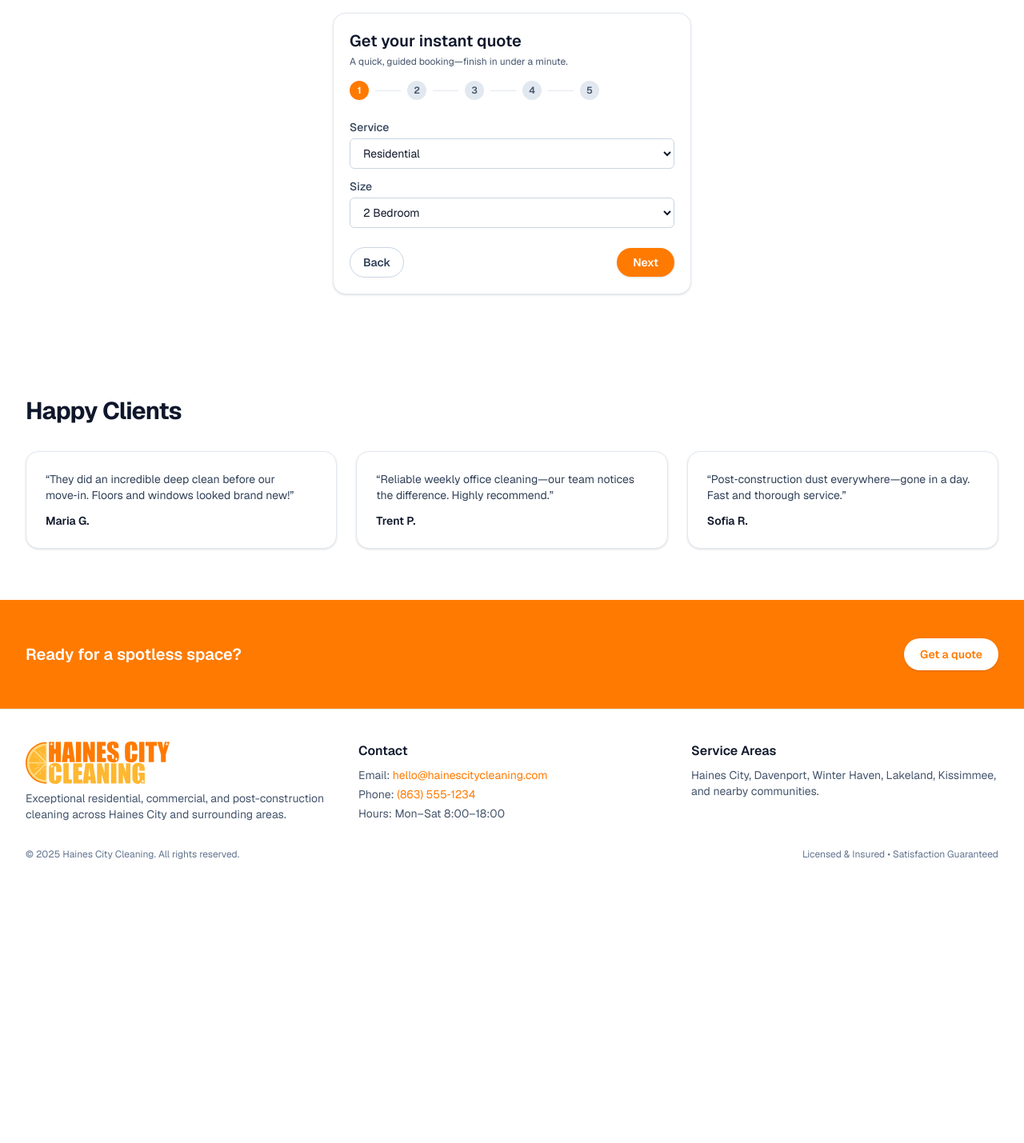
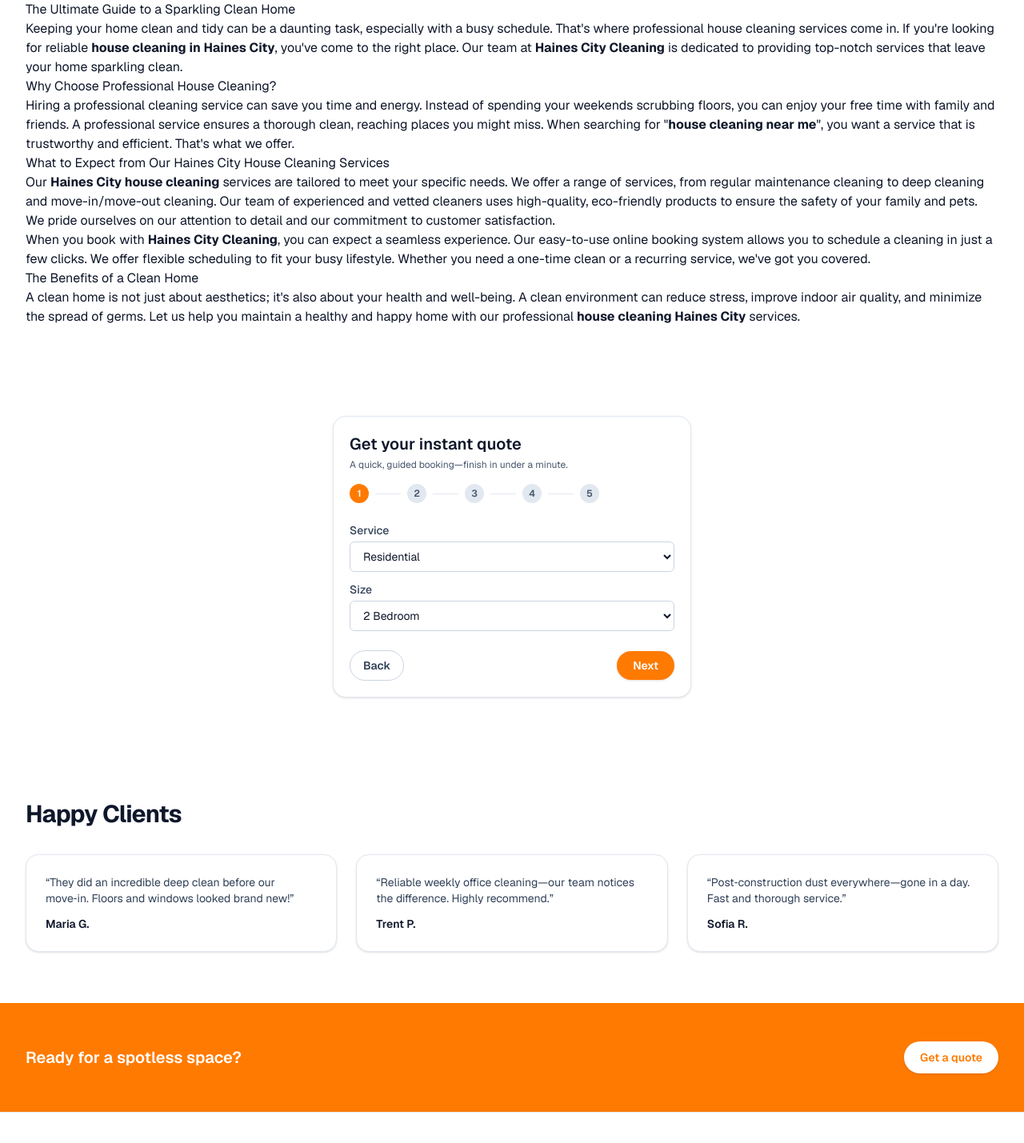
Before and after one commit to QASchoolUSA/Haines-City-Cleaning, a Next.js app: page / in a window 1280 px wide. Shown: the part 1260-2689 px from the top of the page at 80% size. Before the commit the page ends 2376 px from the top, so only its background shows below. Built offline with nearby package versions, Linux system fonts and the light colour scheme.

Commit message:
feat: Add house cleaning article and footer links
- Adds a new component 'HouseCleaningArticle.tsx' with a medium-sized article about house cleaning.
- Includes the new article component on the homepage.
- Adds links to residential, commercial, and post-construction cleaning pages in the footer.

```diff
--- a/src/app/page.tsx
+++ b/src/app/page.tsx
@@ -1,6 +1,7 @@
 import Hero from "@/components/Hero";
 import Services from "@/components/Services";
 import Benefits from "@/components/Benefits";
+import HouseCleaningArticle from "@/components/HouseCleaningArticle";
 import BookingWidget from "@/components/BookingWidget";
 import Testimonials from "@/components/Testimonials";
 
@@ -10,6 +11,7 @@ export default function Home() {
       <Hero />
       <Services />
       <Benefits />
+      <HouseCleaningArticle />
       <BookingWidget />
       <Testimonials />
   <section className="bg-[#FF7A00]">
--- a/src/components/Footer.tsx
+++ b/src/components/Footer.tsx
@@ -21,6 +21,14 @@ export default function Footer() {
             </ul>
           </div>
           <div>
+            <h3 className="text-base font-semibold text-slate-900">Services</h3>
+            <ul className="mt-2 space-y-1 text-sm text-slate-600">
+              <li><Link href="/services/residential" className="text-[#FF7A00] hover:underline">Residential Cleaning</Link></li>
+              <li><Link href="/services/commercial" className="text-[#FF7A00] hover:underline">Commercial Cleaning</Link></li>
+              <li><Link href="/services/post-construction" className="text-[#FF7A00] hover:underline">Post-Construction Cleaning</Link></li>
+            </ul>
+          </div>
+          <div>
             <h3 className="text-base font-semibold text-slate-900">Service Areas</h3>
             <p className="mt-2 text-sm text-slate-600">Haines City, Davenport, Winter Haven, Lakeland, Kissimmee, and nearby communities.</p>
           </div>
--- /dev/null
+++ b/src/components/HouseCleaningArticle.tsx
@@ -0,0 +1,43 @@
+
+export default function HouseCleaningArticle() {
+  return (
+    <section className="bg-white py-12">
+      <div className="mx-auto max-w-7xl px-4 sm:px-6 lg:px-8">
+        <div className="prose prose-lg mx-auto">
+          <h2>The Ultimate Guide to a Sparkling Clean Home</h2>
+          <p>
+            Keeping your home clean and tidy can be a daunting task, especially with a busy schedule.
+            That's where professional house cleaning services come in. If you're looking for reliable <strong>house cleaning in Haines City</strong>,
+            you've come to the right place. Our team at <strong>Haines City Cleaning</strong> is dedicated to providing top-notch services
+            that leave your home sparkling clean.
+          </p>
+          <h3>Why Choose Professional House Cleaning?</h3>
+          <p>
+            Hiring a professional cleaning service can save you time and energy. Instead of spending your weekends scrubbing floors,
+            you can enjoy your free time with family and friends. A professional service ensures a thorough clean, reaching places
+            you might miss. When searching for "<strong>house cleaning near me</strong>", you want a service that is trustworthy and efficient.
+            That's what we offer.
+          </p>
+          <h3>What to Expect from Our Haines City House Cleaning Services</h3>
+          <p>
+            Our <strong>Haines City house cleaning</strong> services are tailored to meet your specific needs. We offer a range of services,
+            from regular maintenance cleaning to deep cleaning and move-in/move-out cleaning. Our team of experienced and vetted cleaners
+            uses high-quality, eco-friendly products to ensure the safety of your family and pets. We pride ourselves on our attention
+            to detail and our commitment to customer satisfaction.
+          </p>
+          <p>
+            When you book with <strong>Haines City Cleaning</strong>, you can expect a seamless experience. Our easy-to-use online booking
+            system allows you to schedule a cleaning in just a few clicks. We offer flexible scheduling to fit your busy lifestyle.
+            Whether you need a one-time clean or a recurring service, we've got you covered.
+          </p>
+          <h3>The Benefits of a Clean Home</h3>
+          <p>
+            A clean home is not just about aesthetics; it's also about your health and well-being. A clean environment can reduce stress,
+            improve indoor air quality, and minimize the spread of germs. Let us help you maintain a healthy and happy home with our
+            professional <strong>house cleaning Haines City</strong> services.
+          </p>
+        </div>
+      </div>
+    </section>
+  );
+}
```
